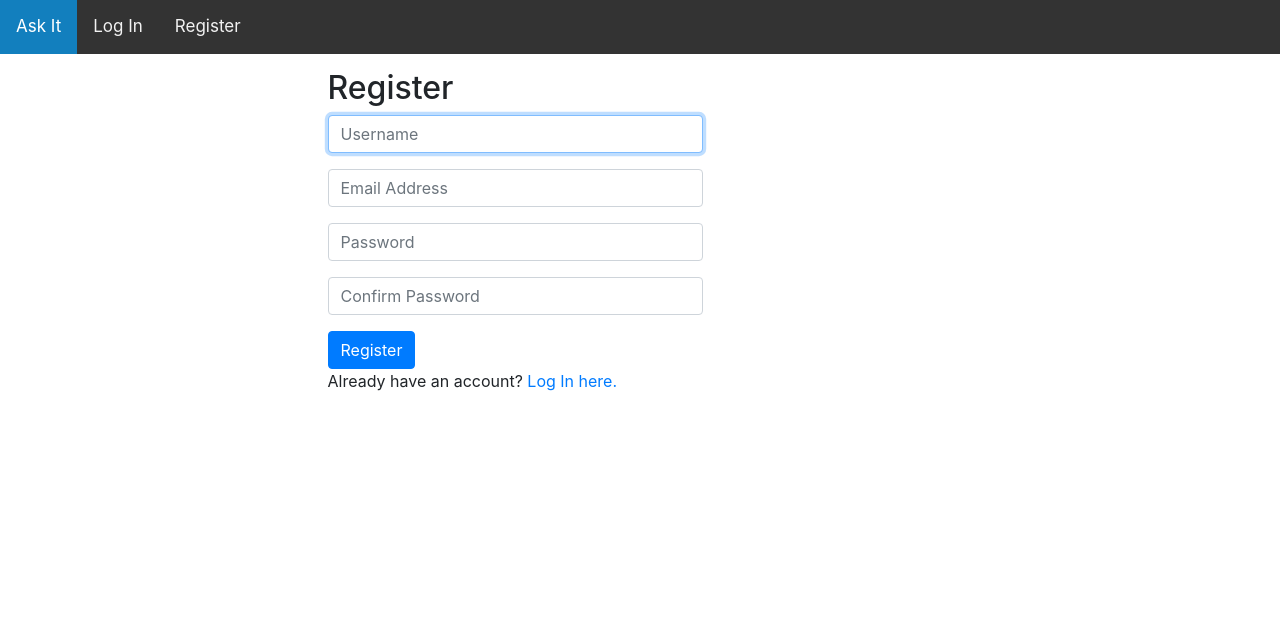
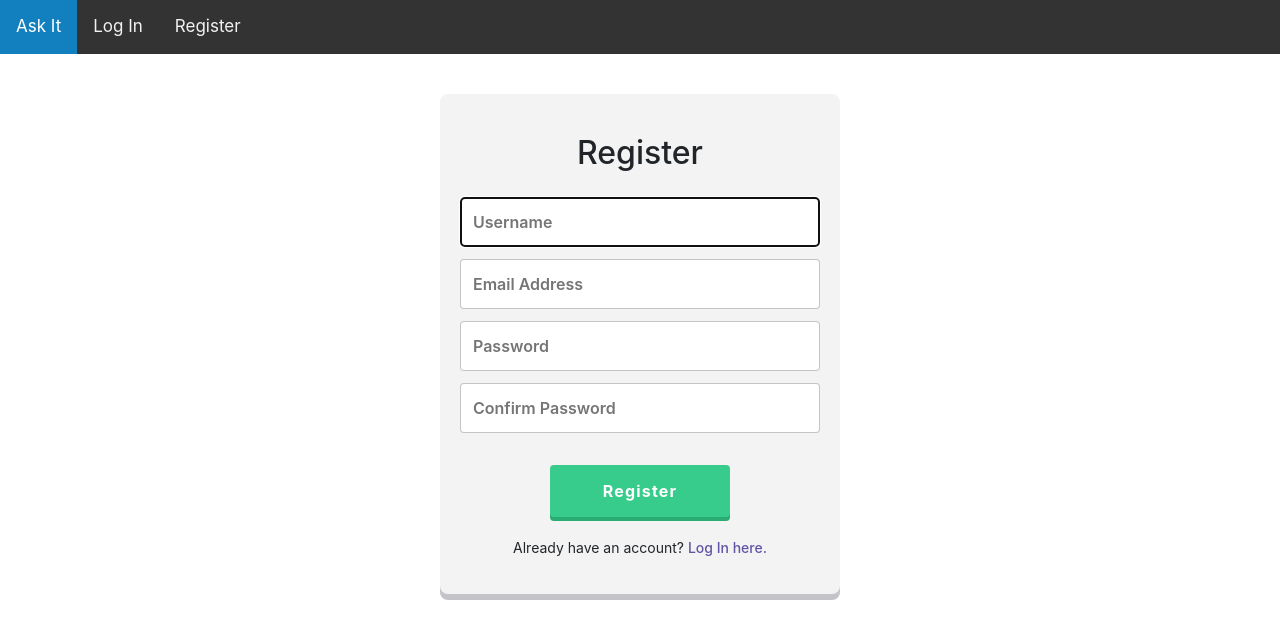
Before and after one commit to anubhav06/what-is-it, a Django app: page /register in a window 1280 px wide. Shown: the top 639 px of the page. Run offline with Django 3.2, Linux system fonts and the light colour scheme; some libraries are stand-ins or nearby versions.

Commit message:
Login/Register CSS

```diff
--- a/askIt/static/askIt/styles.css
+++ b/askIt/static/askIt/styles.css
@@ -16,6 +16,18 @@ body{
 
 
 /* Login/Register Page */
+
+
+.login-bg{
+    margin-left: 500px;
+    margin-top: 100px;
+    padding: 50px;
+    width: 500px;
+    height: 500px;
+    background-color:lavender;
+    border-radius: 10%;
+}
+
 .mainPage-left {
     width: 50%;
     float: left;
@@ -28,9 +40,6 @@ body{
     padding: 15px;
     display: block;
     margin: auto;
-}
-.login-register{
-    width: 60%;
 }
 
 .row::after {
@@ -301,3 +310,82 @@ span{
     color: white;
     font-size: 20px;
 }
+
+/* LOGIN/REGISTER FORM */
+
+.form {
+    background-color: #f3f3f3;
+    border-radius: 8px;
+    box-shadow: 0 6px rgba(62, 60, 73, 0.3);
+    width: 30%;
+    width: 400px;
+    margin: 40px auto;
+    text-align: center;
+    padding: 20px;
+  }
+
+.form .error {
+    font-family: var(--poppins);
+    margin-bottom: 10px;
+    color: hsl(0, 100%, 74%);
+    font-size: 14px;
+}
+
+.form > h2 {
+    font-family: var(--roboto);
+    margin-bottom: 25px;
+    margin-top: 20px;
+}
+
+.form form div input {
+    font-family: var(--poppins);
+    width: 100%;
+    margin-bottom: 12px;
+    padding: 12px;
+    border-radius: 4px;
+    border: 1px solid rgba(62, 60, 73, 0.3);
+    font-weight: 600;
+}
+
+.form form .btn {
+    margin: 20px;
+    color: white;
+    text-align: center;
+    letter-spacing: 1.2px;
+    background-color: hsl(154, 59%, 51%);
+    padding: 14px;
+    border-radius: 4px;
+    cursor: pointer;
+    box-shadow: 0 4px rgba(41, 171, 114, 1);
+    border: none;
+    font-size: 16px;
+    font-weight: 700;
+    width: 50%;
+}
+
+.form form .btn:hover {
+    background-color: rgba(60, 205, 142, 0.6);
+}
+
+.form p {
+    font-family: var(--poppins);
+    font-size: 14px;
+}
+
+.form p > a {
+    font-weight: 500;
+    color: hsl(248, 32%, 49%);
+}
+
+.form p > a:hover {
+    font-weight: 700;
+}
+
+
+/* media queries */
+@media only screen and (max-width: 425px) {
+    .form {
+      width: 320px;
+    }
+
+}
--- a/askIt/templates/askIt/register.html
+++ b/askIt/templates/askIt/register.html
@@ -3,36 +3,33 @@
 
 {% block body %}
 
-    <div class="row">
-        <div class="mainPage-right">
-            <div class="login-register">
+    <section class="form register">
         <h2>Register</h2>
 
         {% if message %}
-                    <div>{{ message }}</div>
+        <div class="error">{{ message }}</div>
         {% endif %}
 
-                <form action="{% url 'register' %}" method="POST">
+        <form action="{% url 'register' %}" method="post">
             {% csrf_token %}
-                    <div class="form-group">
-                        <input class="form-control" autofocus type="text" name="username" placeholder="Username">
+            <div>
+                <input autofocus type="text" name="username" placeholder="Username" required>
             </div>
-                    <div class="form-group">
-                        <input class="form-control" type="email" name="email" placeholder="Email Address">
+            <div>
+                <input type="email" name="email" placeholder="Email Address" required>
             </div>
-                    <div class="form-group">
-                        <input class="form-control" type="password" name="password" placeholder="Password">
+            <div>
+                <input type="password" name="password" placeholder="Password" required>
             </div>
-                    <div class="form-group">
-                        <input class="form-control" type="password" name="confirmation" placeholder="Confirm Password">
+            <div>
+                <input type="password" name="confirmation" placeholder="Confirm Password" required>
             </div>
-                    <input class="btn btn-primary" type="submit" value="Register">
+            <input class="btn" type="submit" value="Register">
         </form>
-
+        <p>
             Already have an account? <a href="{% url 'login' %}">Log In here.</a>
-            </div>
-        </div>
-    </div>
+        </p>
+    </section>
 
 
 
```
Also changed, not shown: askIt/templates/askIt/login.html (+12 -18 lines). Lines whose indentation alone changed are shown as unchanged.
